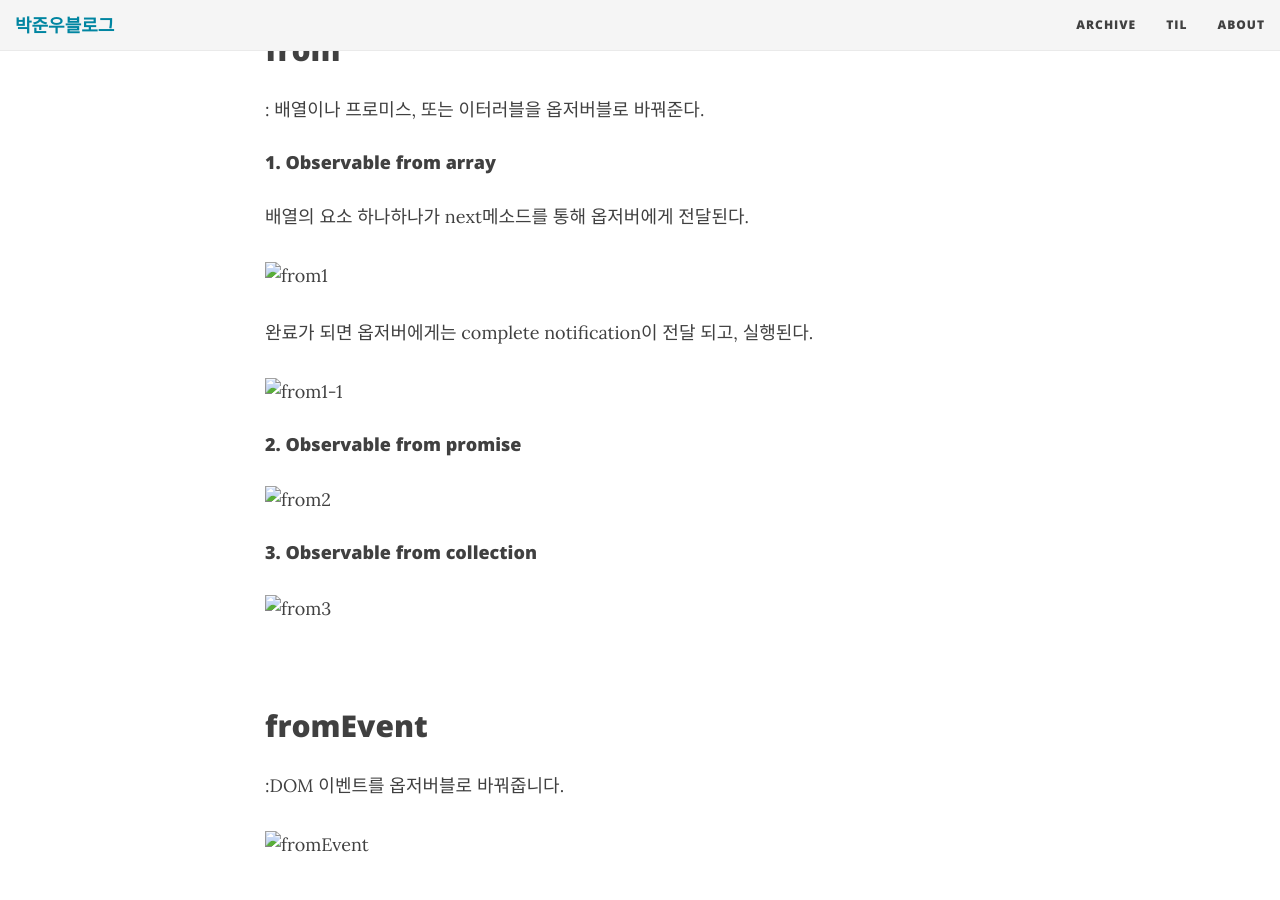
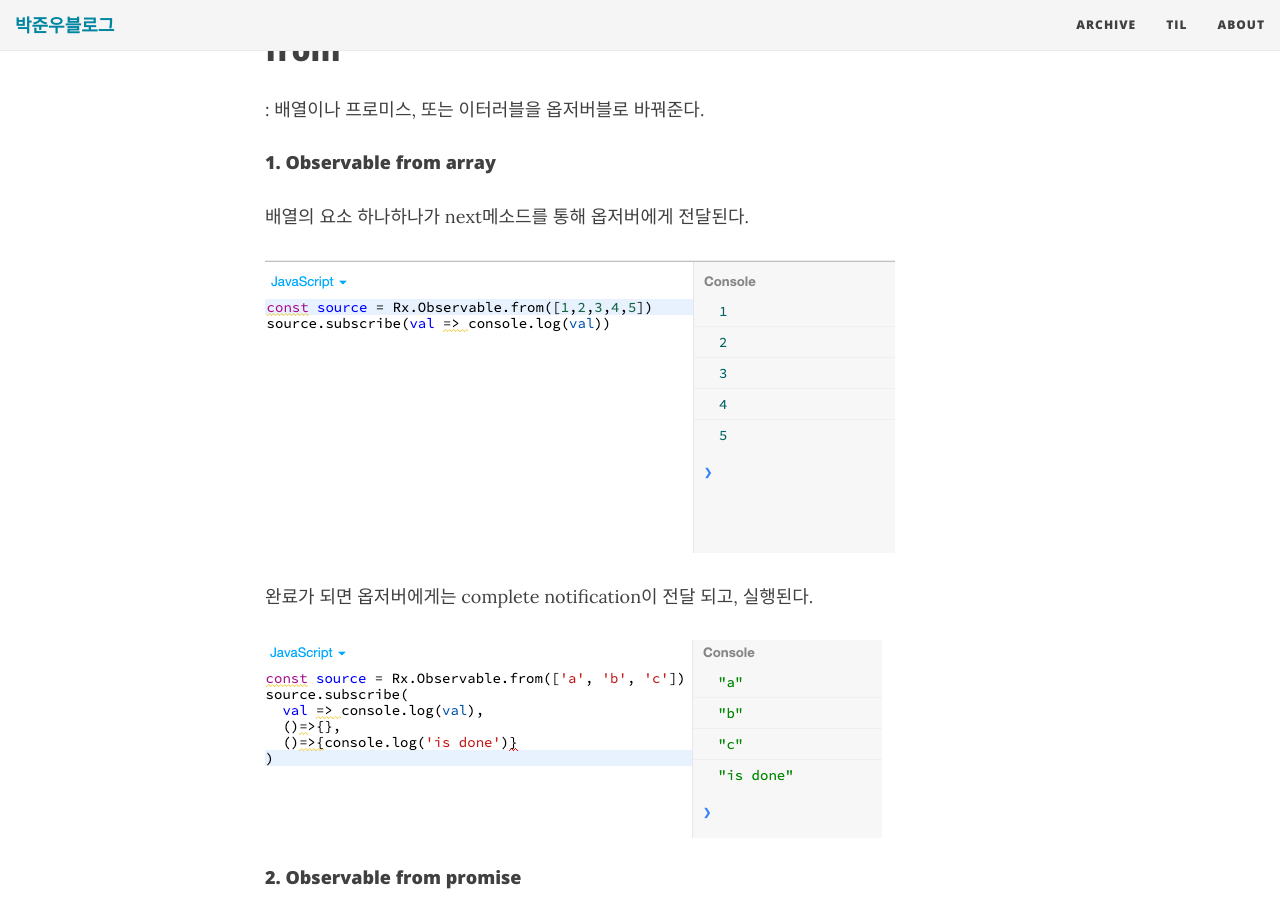
Before and after one commit to JUNWOO45/junwoo45.github.io.archived, a Jekyll site: the page built from _posts/2020-01-14-observable_creation.md, in a window 1280 px wide and 900 px high, scrolled down 577 px. Built offline with Jekyll 4.4.1, drawn with Linux system fonts in a browser that asks for light colours; nearby versions of some CDN libraries; comment, search, counter and statistics services are not loaded.

Commit message:
스크린샷 엑박 수정

```diff
--- a/_posts/2020-01-14-observable_creation.md
+++ b/_posts/2020-01-14-observable_creation.md
@@ -27,13 +27,13 @@ RxJS를 조금씩 공부하고 있습니다.
 
 배열의 요소 하나하나가 next메소드를 통해 옵저버에게 전달된다.
 
-![from1](file:///Users/junwoo/Documents/study/junwoo45.github.io/img/observable_creation5.png?lastModify=1578993382)
+![from1](../img/observable_creation5.png?lastModify=1578993382)
 
 
 
 완료가 되면 옵저버에게는 complete notification이 전달 되고, 실행된다.
 
-![from1-1](file:///Users/junwoo/Documents/study/junwoo45.github.io/img/observable_creation8.png?lastModify=1578993382)
+![from1-1](../img/observable_creation8.png?lastModify=1578993382)
 
 
 
@@ -41,13 +41,13 @@ RxJS를 조금씩 공부하고 있습니다.
 
 #### 2. Observable from promise
 
-![from2](file:///Users/junwoo/Documents/study/junwoo45.github.io/img/observable_creation6.png?lastModify=1578993382)
+![from2](../img/observable_creation6.png?lastModify=1578993382)
 
 
 
 #### 3. Observable from collection
 
-![from3](file:///Users/junwoo/Documents/study/junwoo45.github.io/img/observable_creation7.png?lastModify=1578993382)
+![from3](../img/observable_creation7.png?lastModify=1578993382)
 
 <br>
 
@@ -55,7 +55,7 @@ RxJS를 조금씩 공부하고 있습니다.
 
 :DOM 이벤트를 옵저버블로 바꿔줍니다.
 
-![fromEvent](file:///Users/junwoo/Documents/study/junwoo45.github.io/img/observable_creation9.png?lastModify=1578993382)
+![fromEvent](../img/observable_creation9.png?lastModify=1578993382)
 
 
 
```
